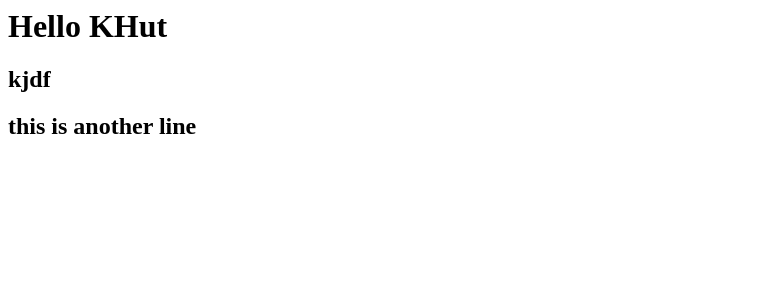
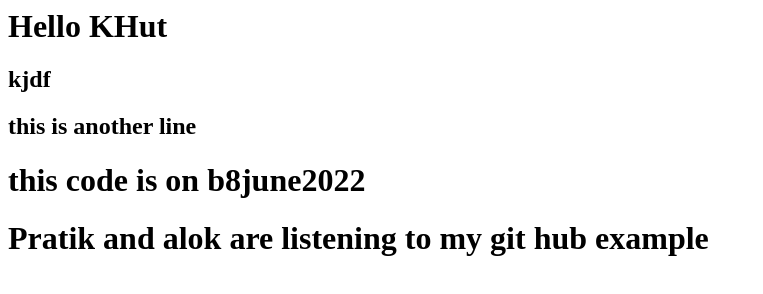
Before and after one commit to manumitsacademy/khut, a plain HTML site: page index.html in a window 1280 px wide. Shown: the whole page, without its empty margins (0-763 px from the left). Drawn offline with Linux system fonts and the light colour scheme.

Commit message:
'clientscode'

```diff
--- a/index.html
+++ b/index.html
@@ -3,5 +3,7 @@
         <h1>Hello KHut</h1>
         <h2>kjdf</h2>
         <h2>this is another line</h2>
+        <h1>this code is on b8june2022</h1>
+        <h1>Pratik and alok are listening to my git hub example</h1>
     </body>
 </html>
```
